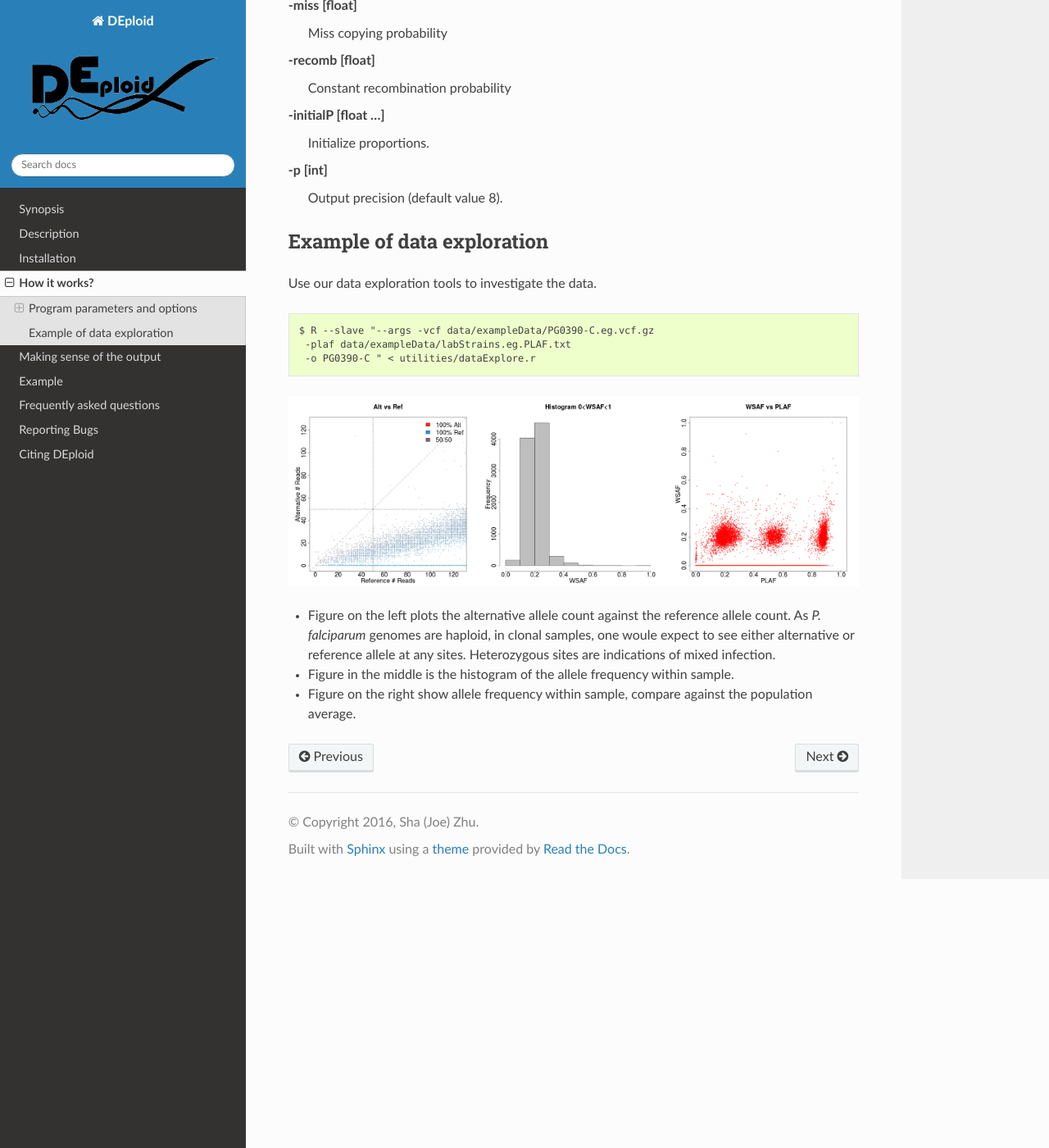
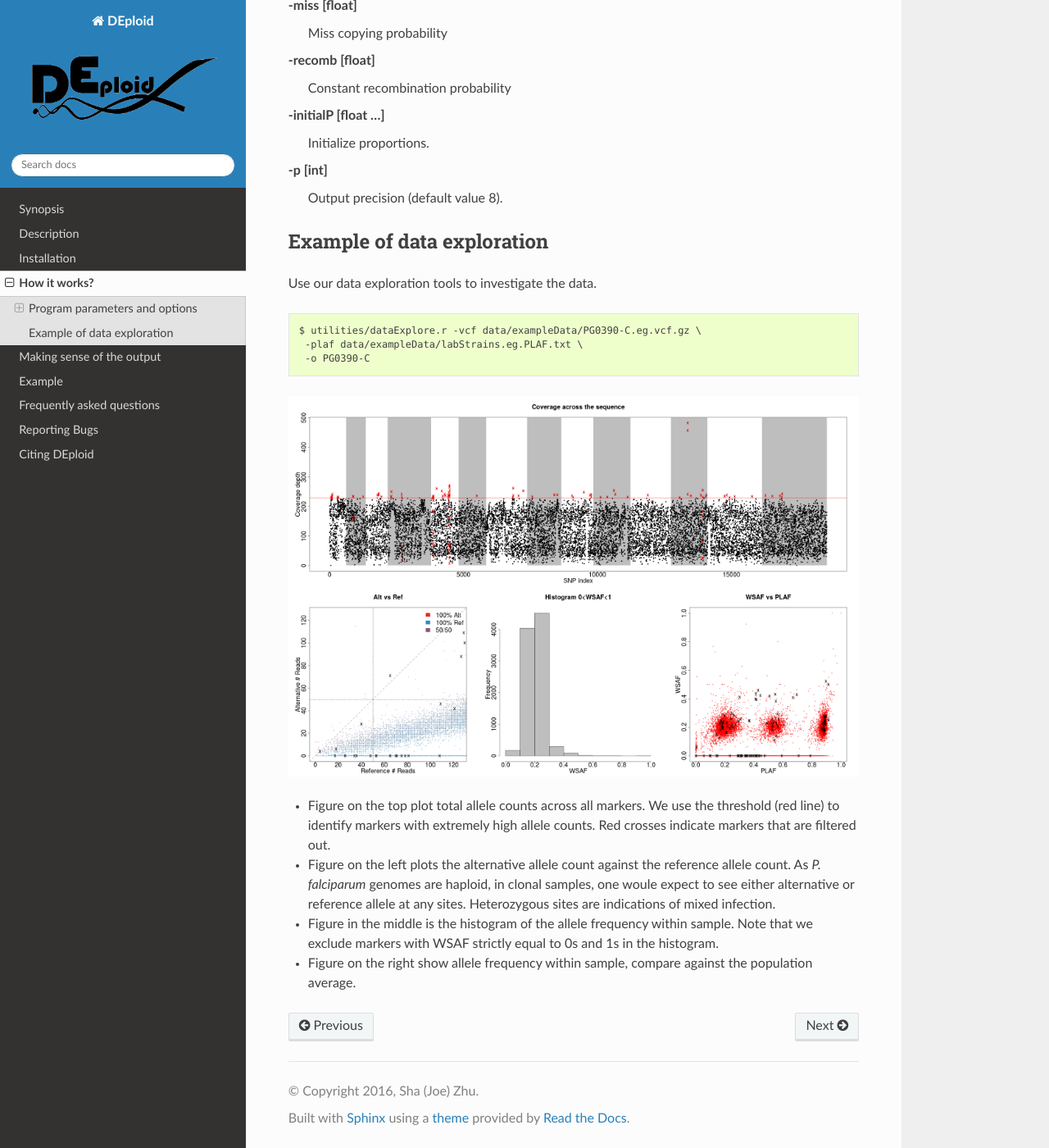
Before and after one commit to DEploid-dev/DEploid, a Sphinx documentation site: the page built from docs/input.rst, in a window 1280 px wide and 1400 px high, scrolled down 3236 px. Shown: the whole window at 82% size. Built offline with Sphinx 7.4.7 and the Read the Docs theme 2.0.0, drawn with Linux system fonts in a browser that asks for light colours.

Commit message:
update input data filtering plot

```diff
--- a/docs/input.rst
+++ b/docs/input.rst
@@ -154,18 +154,18 @@ Use our data exploration tools to investigate the data.
 
 ::
 
-    $ R --slave "--args -vcf data/exampleData/PG0390-C.eg.vcf.gz
-     -plaf data/exampleData/labStrains.eg.PLAF.txt
-     -o PG0390-C " < utilities/dataExplore.r
+    $ utilities/dataExplore.r -vcf data/exampleData/PG0390-C.eg.vcf.gz \
+     -plaf data/exampleData/labStrains.eg.PLAF.txt \
+     -o PG0390-C
 
 
 .. image:: _static/PG0390-CaltVsRefAndWSAFvsPLAF.png
    :width: 1024px
    :alt: Plot alternative allele and reference allele counts to identify evidence of mixed infection in *Pf3k* sample PG0390-C.
 
-
+- Figure on the top plot total allele counts across all markers. We use the threshold (red line) to identify markers with extremely high allele counts. Red crosses indicate markers that are filtered out.
 - Figure on the left plots the alternative allele count against the reference allele count. As *P. falciparum* genomes are haploid, in clonal samples, one woule expect to see either alternative or reference allele at any sites. Heterozygous sites are indications of mixed infection.
-- Figure in the middle is the histogram of the allele frequency within sample.
+- Figure in the middle is the histogram of the allele frequency within sample. Note that we exclude markers with WSAF strictly equal to 0s and 1s in the histogram.
 - Figure on the right show allele frequency within sample, compare against the population average.
 
 .. .. note::
```
Also changed, not shown: docs/_static/PG0390-CaltVsRefAndWSAFvsPLAF.png.
